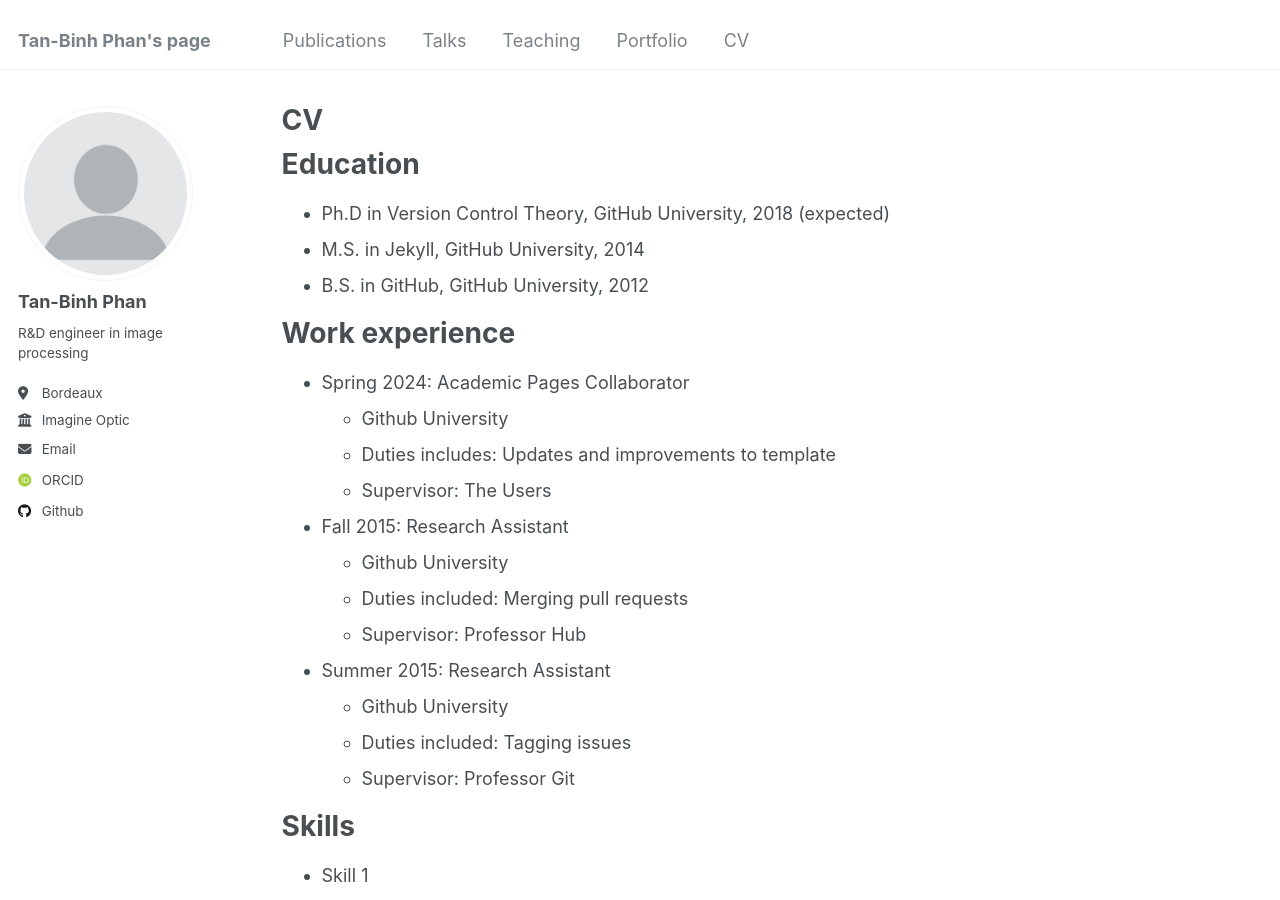
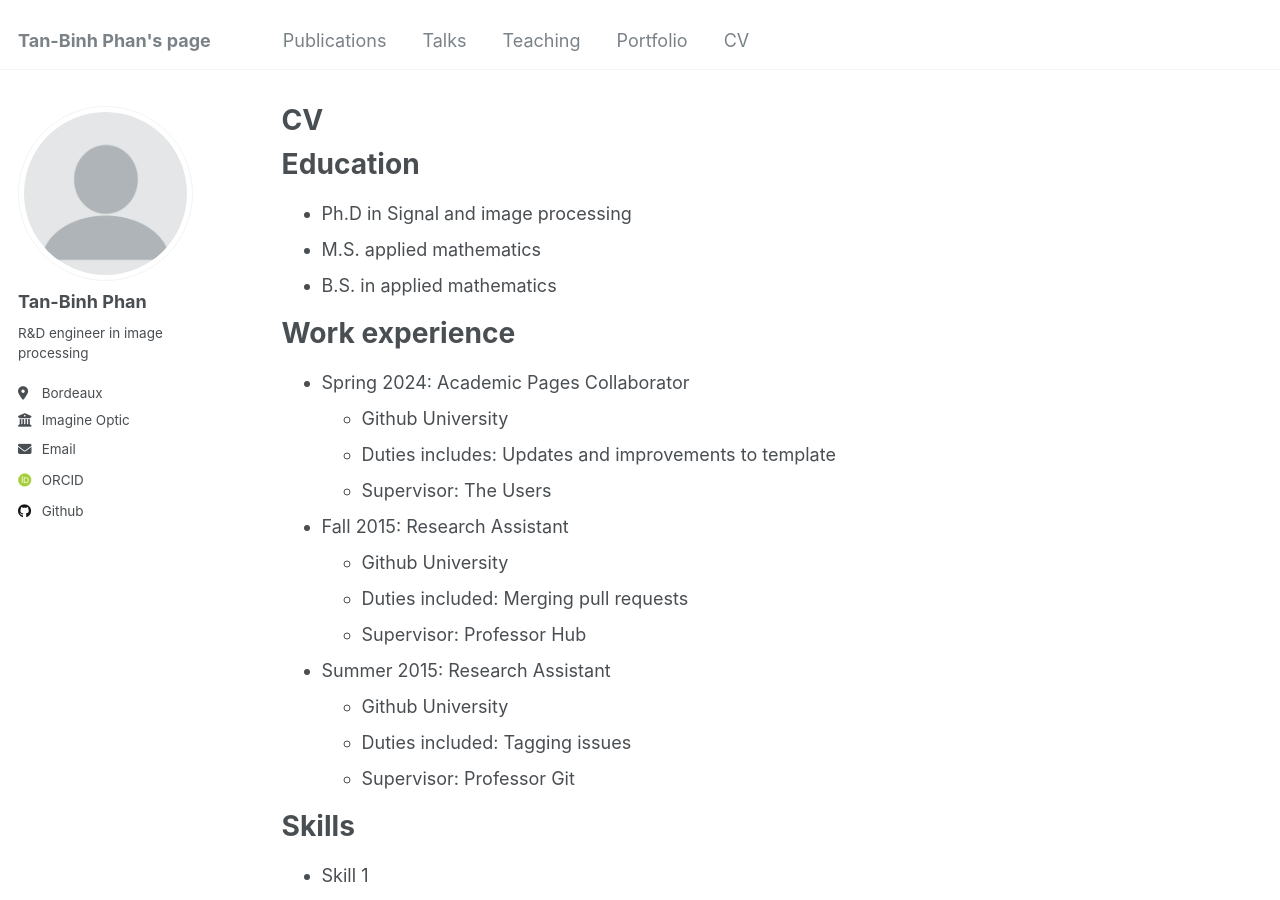
Before and after one commit to TanBinh93/tanbinhphan.github.io, a Jekyll site: the page built from _pages/cv.md, in a window 1280 px wide and 900 px high. Built offline with Jekyll 4.4.1, drawn with Linux system fonts in a browser that asks for light colours; some web fonts are replaced.

Commit message:
Update cv.md

```diff
--- a/_pages/cv.md
+++ b/_pages/cv.md
@@ -11,9 +11,9 @@
 
 Education
 ======
-* Ph.D in Version Control Theory, GitHub University, 2018 (expected)
-* M.S. in Jekyll, GitHub University, 2014
-* B.S. in GitHub, GitHub University, 2012
+* Ph.D in Signal and image processing
+* M.S. applied mathematics
+* B.S. in applied mathematics
 
 Work experience
 ======
```
